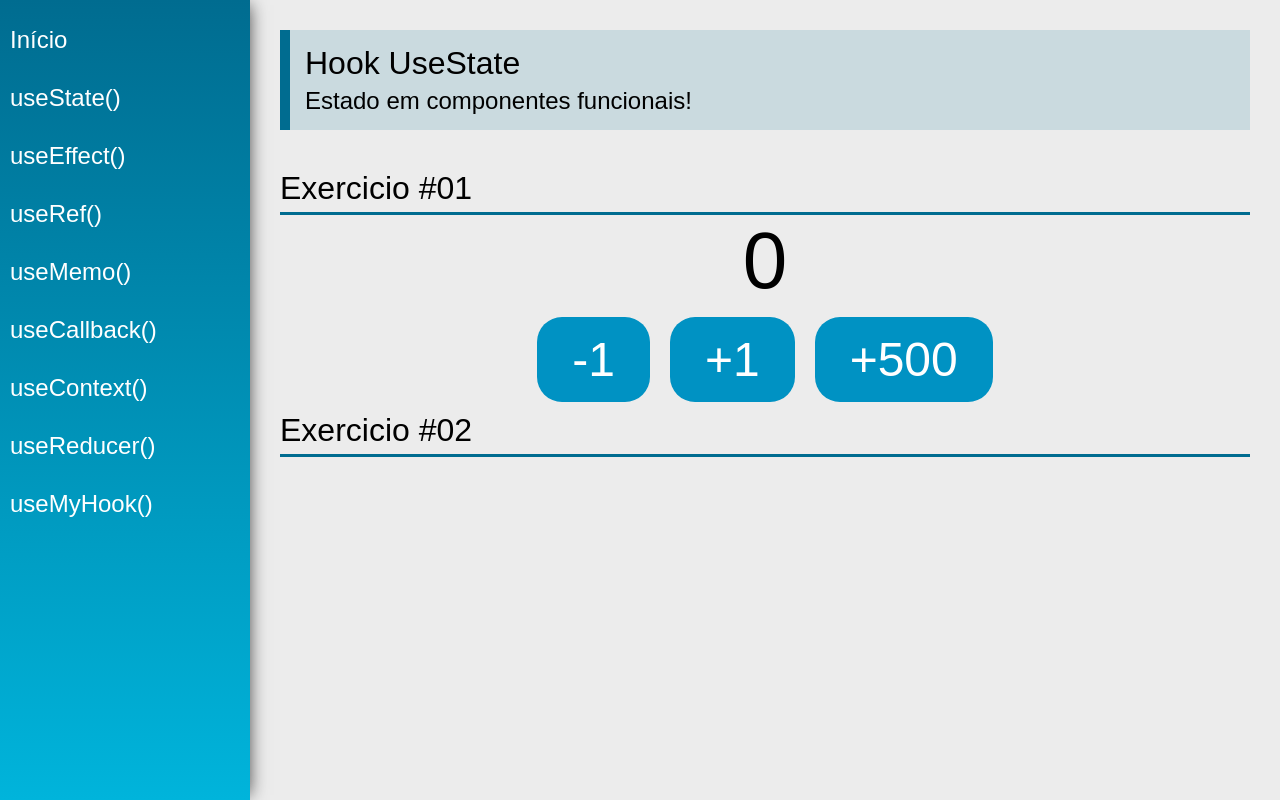
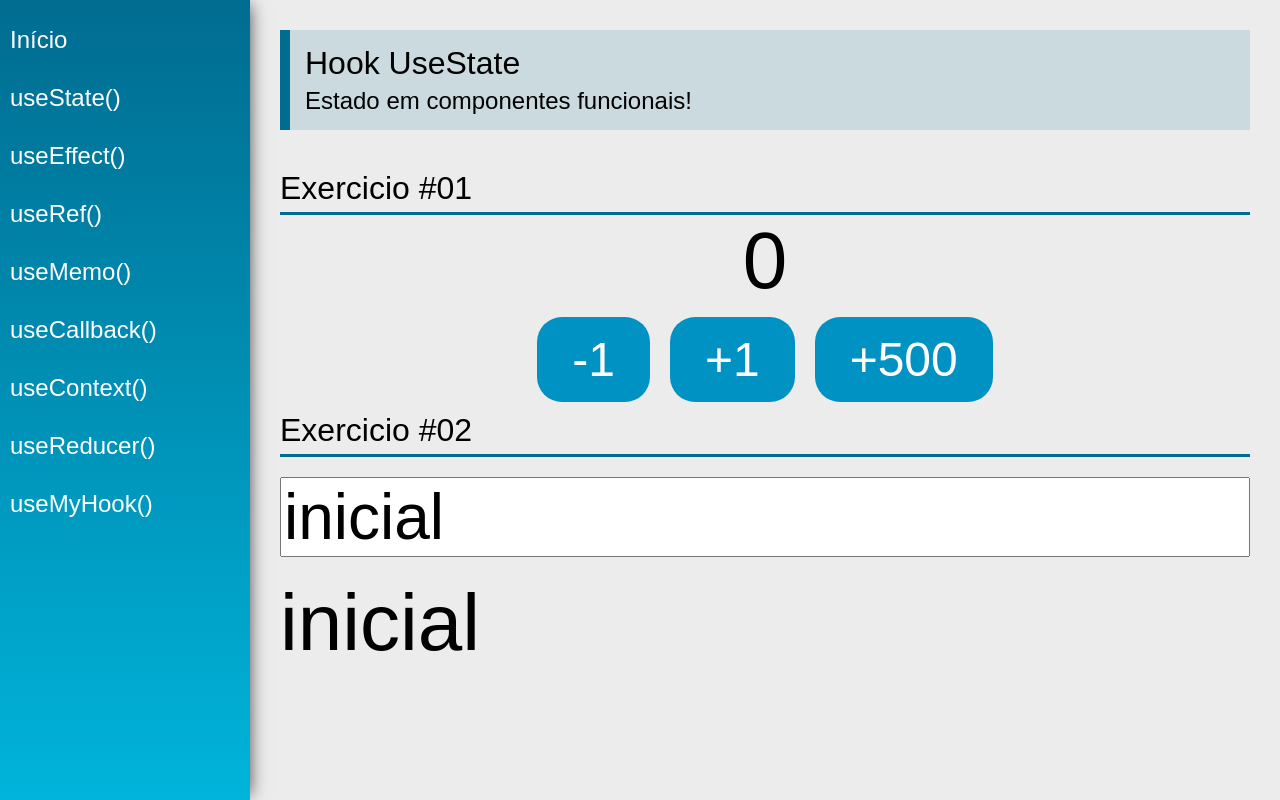
Before and after one commit to MogLuiz/React-Hooks, a React (Create React App) app: page /useState in a window 1280 px wide. Built offline with nearby package versions, Linux system fonts and the light colour scheme.

Commit message:
Add files via upload

```diff
--- a/src/views/examples/UseState.jsx
+++ b/src/views/examples/UseState.jsx
@@ -5,6 +5,7 @@
 
 const UseState = (props) => {
     const [count, setCount] = useState(0)
+    const [name, setName] = useState("inicial")
 
 
     return (
@@ -26,6 +27,8 @@
                 </div>
             </div>
             <SectionTitle title="Exercicio #02" />
+            <input type="text" className="input" value={name} onChange={ e => setName(e.target.value) }/>
+            <span className="text">{name}</span>
 
 
 
```
